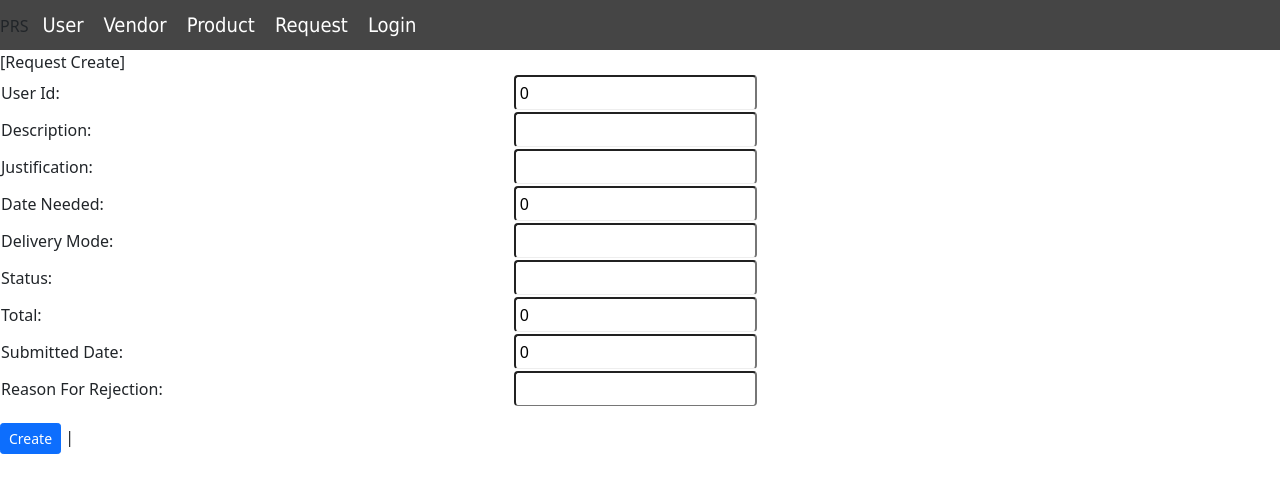
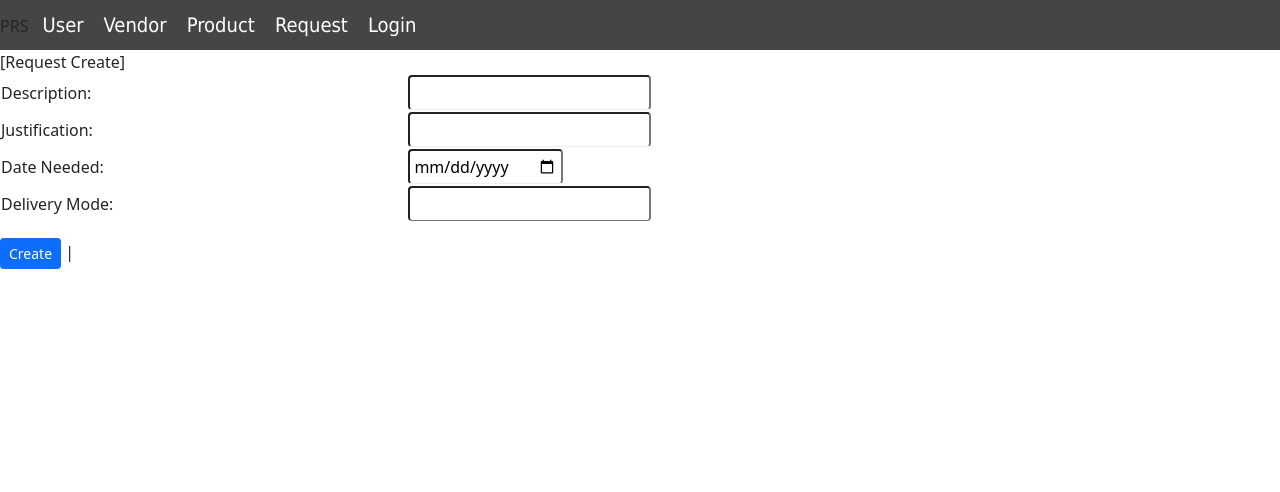
Before and after one commit to Grant-Spencer/prs-ng, an Angular app: page /request-create in a window 1280 px wide. Shown: the top 492 px of the page. Built offline with nearby package versions, Linux system fonts and the light colour scheme.

Commit message:
request completed

```diff
--- a/src/app/feature/product/product-edit/product-edit.component.html
+++ b/src/app/feature/product/product-edit/product-edit.component.html
@@ -1,6 +1,7 @@
 <app-menu></app-menu>
 <section class="heading">
     <span class='component-title'>[{{title}}]</span>
+    <span>&nbsp;<a routerLink="/product-list">Return to List</a></span>
   </section>
   <main *ngIf='product' class="single">
     <table class="table table-sm">
@@ -9,7 +10,10 @@
             Vendor:
         </td>
         <td>
-            <input [(ngModel)]="product.vendor.name" class="rounded" type="text">
+            <select [(ngModel)]="product.vendor" class="rounded" [compareWith]="compVendor">
+            <option *ngFor='let vendor of vendors' [ngValue]='vendor.name'>{{vendor.name}}
+            </option>
+            </select>
         </td>
       </tr>
       <tr>
@@ -22,7 +26,7 @@
       </tr>
       <tr>
         <td>
-            Name:
+            Product Name:
         </td>
         <td>
             <input [(ngModel)]="product.name" class="rounded" type="text">
@@ -44,20 +48,6 @@
             <input [(ngModel)]="product.unit" class="rounded" type="text">
         </td>
       </tr>
-      <tr>
-        <td>
-            Photo Path:
-        </td>
-        <td>
-            <input [(ngModel)]="product.photoPath" class="rounded" type="text">
-        </td>
-      </tr>
-      <tr>
-        <td>City:</td>
-        <td>
-            <input [(ngModel)]="product.city" class="rounded" type="text">
-        </td>
-      </tr>
     </table>
   </main>
   <span><button (click)="save()" class="btn btn-sm btn-primary">{{submitBtnTitle}}</button></span> |
--- a/src/app/feature/product/product-edit/product-edit.component.ts
+++ b/src/app/feature/product/product-edit/product-edit.component.ts
@@ -1,7 +1,9 @@
 import { Component, OnInit } from '@angular/core';
 import { Router, ActivatedRoute } from '@angular/router';
 import { Product } from 'src/app/model/product.class';
+import { Vendor } from 'src/app/model/vendor.class';
 import { ProductService } from 'src/app/service/product.service';
+import { VendorService } from 'src/app/service/vendor.service';
 
 @Component({
   selector: 'app-product-edit',
@@ -12,9 +14,10 @@ export class ProductEditComponent implements OnInit {
   title = "Product Edit";
   product: Product = null;
   productId: number = 0;
-  submitBtnTitle = "Save";
+  vendors: Vendor[] = [];
+  submitBtnTitle = "Edit";
 
-  constructor(private productSvc: ProductService, private router: Router, private route: ActivatedRoute) { }
+  constructor(private productSvc: ProductService, private router: Router, private route: ActivatedRoute, private vendorSvc: VendorService) { }
 
   ngOnInit(): void {
   // get the id from the url
@@ -34,6 +37,7 @@ export class ProductEditComponent implements OnInit {
   );
 }
 
+
 save() {
   // save the product to the DB
   this.productSvc.update(this.product).subscribe(
@@ -47,6 +51,20 @@ save() {
       console.log(err);
     }
   );
+
+  // get vendors
+  this.vendorSvc.getAll().subscribe(
+    (resp) => {
+      this.vendors = resp as Vendor[];
+    },
+    (err) => {
+      console.log(err);
+    }
+  );
+}
+compVendor(a: Vendor, b: Vendor): boolean {
+  return a && b && a.id === b.id;
 }
 
+
 }
--- a/src/app/feature/request/request-approve/request-approve.component.ts
+++ b/src/app/feature/request/request-approve/request-approve.component.ts
@@ -1,4 +1,7 @@
 import { Component, OnInit } from '@angular/core';
+import { Router } from '@angular/router';
+import { RequestService } from 'src/app/service/request.service';
+import { SystemService } from 'src/app/service/system.service';
 
 @Component({
   selector: 'app-request-approve',
@@ -7,7 +10,7 @@ import { Component, OnInit } from '@angular/core';
 })
 export class RequestApproveComponent implements OnInit {
 
-  constructor() { }
+  constructor(private requestSvc: RequestService, private sysSvc: SystemService, private router: Router) { }
 
   ngOnInit(): void {
   }
--- a/src/app/feature/request/request-create/request-create.component.html
+++ b/src/app/feature/request/request-create/request-create.component.html
@@ -5,15 +5,7 @@
   <main class="single">
     <table class="table table-sm">
       <tr>
-        <td>
-            User Id:
-        </td>
-        <td>
-            <input [(ngModel)]="request.userId" class="rounded" type="text">
-        </td>
-      </tr>
-      <tr>
-        <td>
+          <td>
             Description:
         </td>
         <td>
@@ -33,7 +25,7 @@
             Date Needed:
         </td>
         <td>
-            <input [(ngModel)]="request.dateNeeded" class="rounded" type="text">
+            <input [(ngModel)]="request.dateNeeded" class="rounded" type="date">
         </td>
       </tr>
       <tr>
@@ -45,38 +37,6 @@
             <input [(ngModel)]="request.deliveryMode" class="rounded" type="text">
         </td>
       </tr>
-      <tr>
-        <td>
-            Status:
-        </td>
-        <td>
-            <input [(ngModel)]="request.status" class="rounded" type="text">
-        </td>
-      </tr>
-      <tr>
-        <td>
-            Total:
-        </td>
-        <td>
-            <input [(ngModel)]="request.total" class="rounded" type="text">
-        </td>
-      </tr>
-      <tr>
-        <td>
-            Submitted Date:
-        </td>
-        <td>
-            <input [(ngModel)]="request.submittedDate" class="rounded" type="text">
-        </td>
-      </tr>
-      <tr>
-        <td>
-            Reason For Rejection:
-        </td>
-        <td>
-            <input [(ngModel)]="request.reasonForRejection" class="rounded" type="text">
-        </td>
-      </tr>
           </table>
   </main>
   <span><button (click)="save()" class="btn btn-sm btn-primary">{{submitBtnTitle}}</button></span> |
--- a/src/app/feature/request/request-create/request-create.component.ts
+++ b/src/app/feature/request/request-create/request-create.component.ts
@@ -1,7 +1,8 @@
 import { Component, OnInit } from '@angular/core';
-import { Router } from '@angular/router';
+import { ActivatedRoute, Router } from '@angular/router';
 import { Request } from 'src/app/model/request.class';
 import { RequestService } from 'src/app/service/request.service';
+import { SystemService } from 'src/app/service/system.service';
 
 @Component({
   selector: 'app-request-create',
@@ -13,10 +14,12 @@ export class RequestCreateComponent implements OnInit {
   request: Request = new Request();
   submitBtnTitle = 'Create';
 
-  constructor(private requestSvc: RequestService, private router: Router) {}
+  constructor(private requestSvc: RequestService, private router: Router, private sysSvc: SystemService, private route: ActivatedRoute) {}
 
   ngOnInit(): void {}
   save() {
+    console.log("Create Request:", this.request);
+    this.request.user = this.sysSvc.loggedInUser;
     // save the request to the DB
     this.requestSvc.create(this.request).subscribe(
       (resp) => {
--- a/src/app/feature/request/request-list/request-list.component.html
+++ b/src/app/feature/request/request-list/request-list.component.html
@@ -8,28 +8,27 @@
 <table class="table table-sm table-striped">
   <thead>
     <tr>
-      <th>User ID</th>
+      <th>ID</th>
+      <th>User</th>
       <th>Description</th>
       <th>Justification</th>
       <th>Date Needed</th>
-      <th>Delivery Mode</th>
       <th>Status</th>
       <th>Total</th>
       <th>Submitted Date</th>
-      <th>Reason For Rejection</th>
+      <th>Action</th>
     </tr>
   </thead>
   <tbody>
     <tr *ngFor="let request of requests">
-      <td>{{ request.userId }}</td>
+      <td>{{ request.Id }}</td>
+      <td>{{ request.user.userName}}</td>
       <td>{{ request.description }}</td>
       <td>{{ request.justification }}</td>
       <td>{{ request.dateNeeded }}</td>
-      <td>{{ request.deliveryMode }}</td>
       <td>{{ request.status }}</td>
       <td>{{ request.total }}</td>
       <td>{{ request.submittedDate }}</td>
-      <td>{{ request.reasonForRejection }}</td>
            <td>
         <a routerLink="/request-detail/{{ request.id }}"
           ><img
--- a/src/app/feature/user/user-login/user-login.component.html
+++ b/src/app/feature/user/user-login/user-login.component.html
@@ -9,7 +9,7 @@
             </tr>
             <tr>
                 <td>Username:</td>
-                <td><input [(ngModel)]='user.username' name='UserName' type='text'></td>
+                <td><input [(ngModel)]='user.userName' name='UserName' type='text'></td>
             </tr>
             <tr>
                 <td>Password:</td>
--- a/src/app/feature/user/user-login/user-login.component.ts
+++ b/src/app/feature/user/user-login/user-login.component.ts
@@ -22,14 +22,16 @@ export class UserLoginComponent implements OnInit {
 
   }
   login() {
+    console.log("login user:", this.user);
     this.userSvc.login(this.user).subscribe(
       resp => {
-        if (resp == null) {
+        if (resp==null) {
           this.msg = "Invalid username / pwd combo.";
         } else {
+          this.user = resp as User;
           console.log("Successful login!", this.user);
           this.sysSvc.loggedInUser = this.user;
-          this.router.navigateByUrl('/movie-list');
+          this.router.navigateByUrl('/user-list');
         }
       },
       err => {
--- a/src/app/model/request.class.ts
+++ b/src/app/model/request.class.ts
@@ -1,18 +1,20 @@
+import { User } from "./user.class";
+
 export class Request {
     id: number;
-    userId: number;
+    user: User;
     description: string;
     justification: string;
-    dateNeeded: number;
+    dateNeeded: Date;
     deliveryMode: string;
     status: string;
     total: number;
-    submittedDate: number;
+    submittedDate: Date;
     reasonForRejection: string;
 
-    constructor(id: number = 0, userId: number = 0, description: string = "", justification: string = "", dateNeeded: number = 0, deliveryMode: string = "", status: string = "", total: number = 0, submittedDate: number = 0, reasonForRejection: string = "" ) {
+    constructor(id: number = 0, user: User = new User(), description: string = "", justification: string = "", dateNeeded: Date = null, deliveryMode: string = "", status: string = "", total: number = 0, submittedDate: Date = null, reasonForRejection: string = "" ) {
         this.id = id;
-        this.userId = userId;
+        this.user = user;
         this.description = description;
         this.justification = justification;
         this.dateNeeded = dateNeeded;
--- a/src/app/service/system.service.ts
+++ b/src/app/service/system.service.ts
@@ -8,7 +8,13 @@ import { User } from '../model/user.class';
 
 export class SystemService {
   loggedInUser: User = null;
+
   constructor(private router: Router) {}
+
+  isAdmin(): boolean {
+    return (this.loggedInUser ==null) ? false :this.loggedInUser.admin;
+  }
+
   checklogin(): void {
     if (this.loggedInUser == null) {
       this.router.navigateByUrl('/user-login');
```
